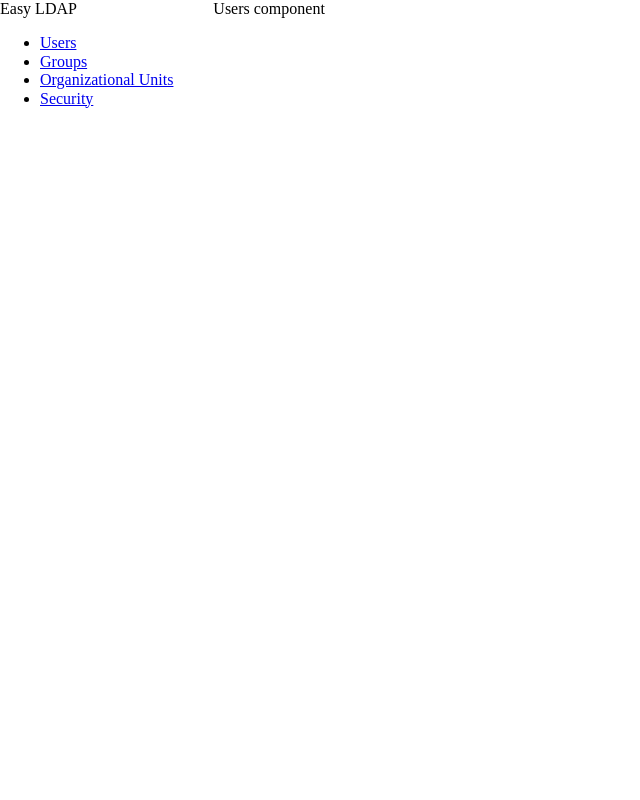
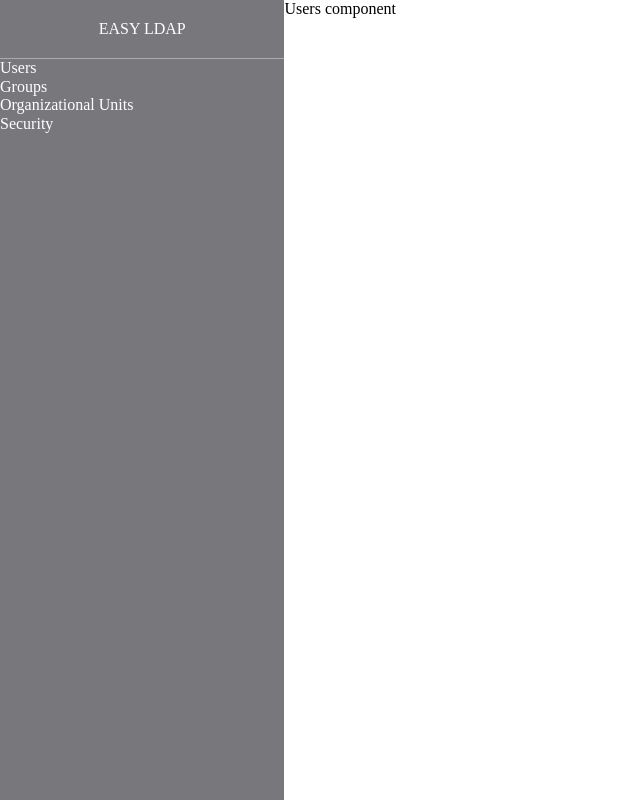
Before and after one commit to lambdaspace/ldap-admin-fe, a Vue app: page /#/users in a window 1280 px wide. Shown: the whole page, without its empty margins (0-640 px from the left). Built offline with nearby package versions, Linux system fonts and the light colour scheme.

Commit message:
adds basic layout separation

```diff
--- a/src/App.vue
+++ b/src/App.vue
@@ -23,6 +23,6 @@ export default {
 }
 .main {
   order: 1;
-  flex: 5;
+  flex: 7;
 }
 </style>
--- a/src/components/Sidebar.vue
+++ b/src/components/Sidebar.vue
@@ -3,7 +3,7 @@
     <div class="sidebar--header">
       Easy LDAP
     </div>
-    <ul>
+    <ul class="sidebar--menu">
       <li>
         <router-link :to="{ path: 'users' }">Users</router-link>
       </li>
@@ -29,6 +29,25 @@ export default {
 <style>
   .sidebar{
     order: 1;
-    flex: 1;
+    flex: 2;
+    height: 100vh;
+    background-color: #78787C;
+    color: #FFF;
+  }
+  .sidebar--header{
+    text-align: center;
+    padding: 20px;
+    border-bottom: solid 1px #AAA;
+    text-transform: uppercase;
+  }
+  .sidebar--menu{
+    margin: 0;
+    padding: 0;
+    list-style: none;
+  }
+
+  .sidebar--menu a{
+    color: #FFF;
+    text-decoration: none;
   }
 </style>
```
